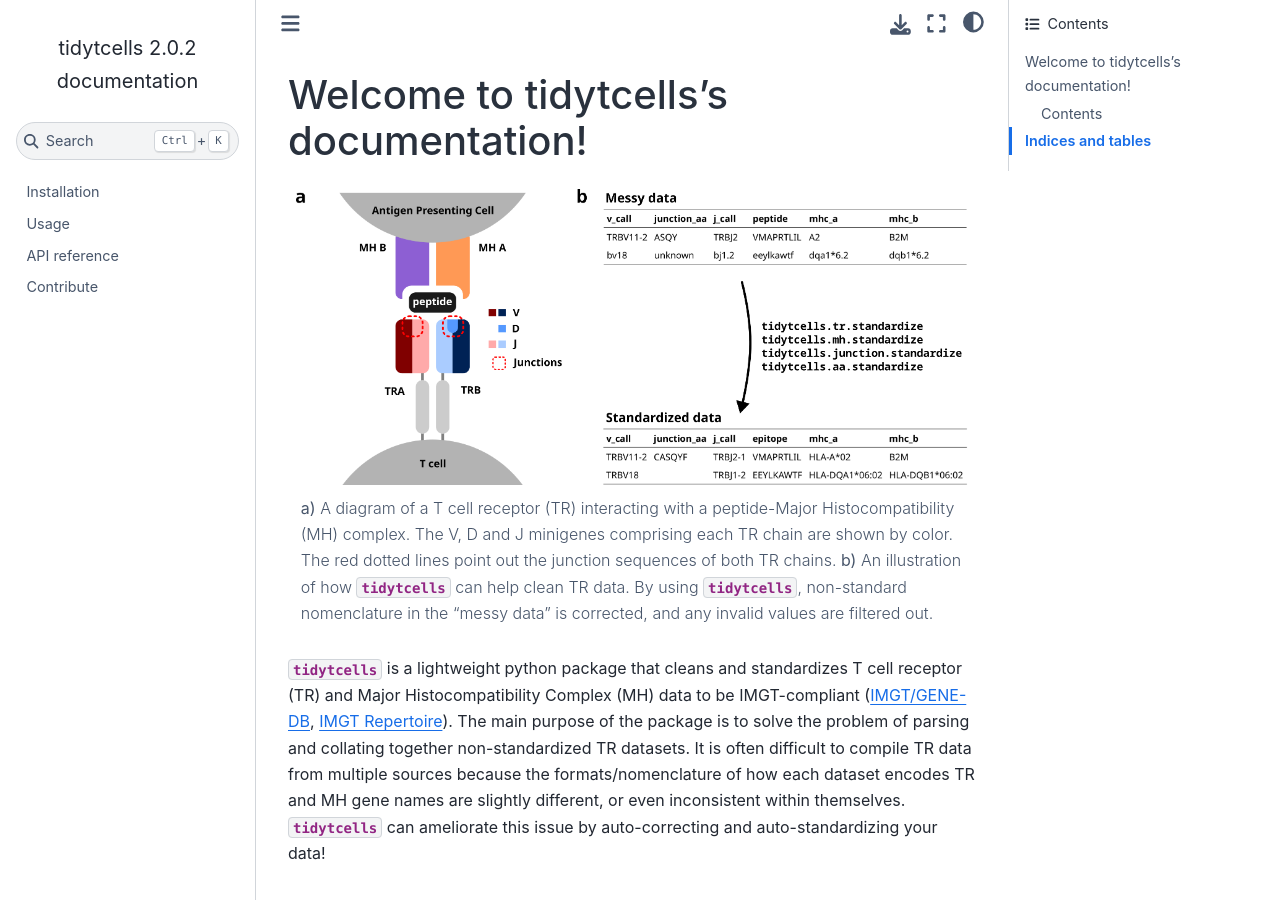
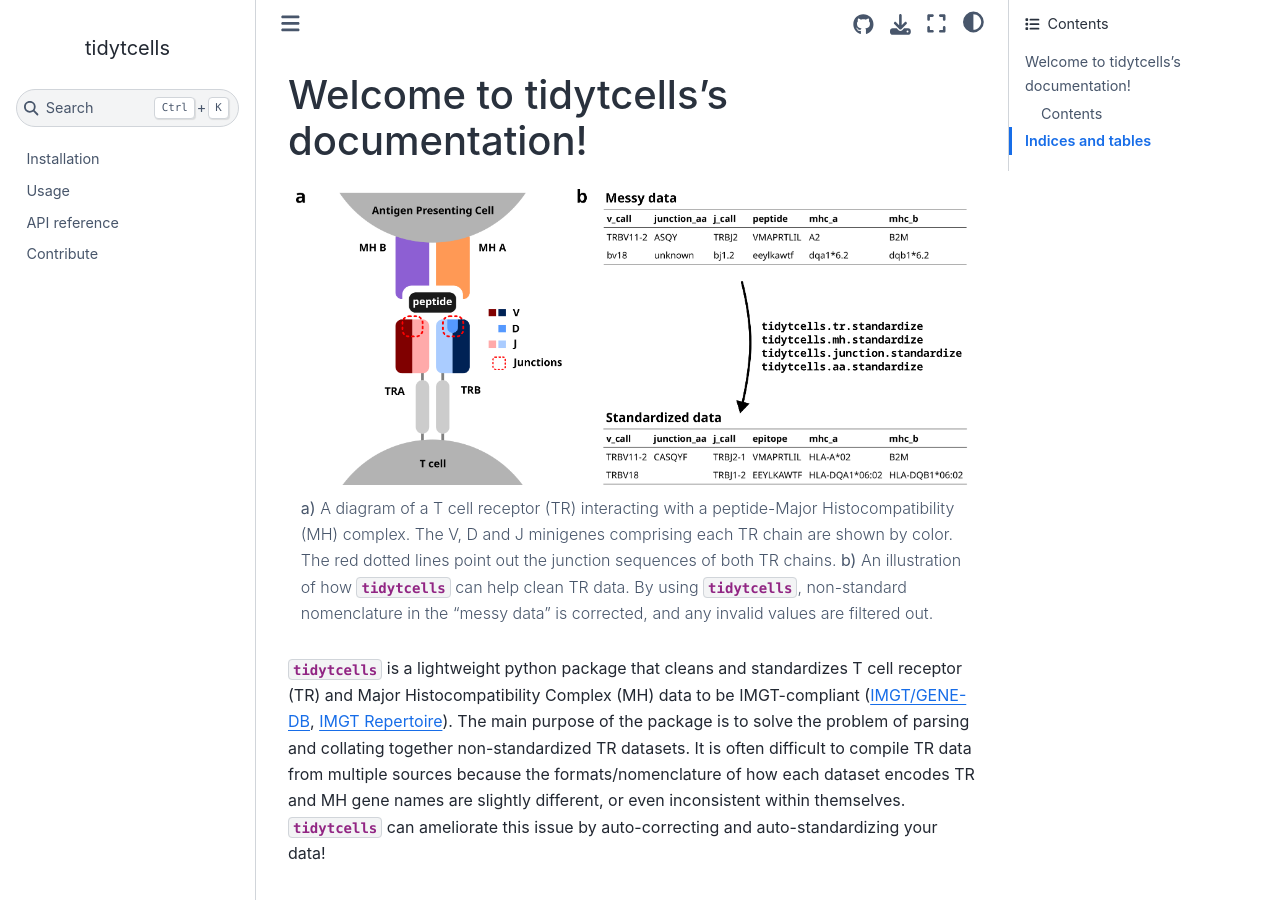
Before and after one commit to yutanagano/tidytcells, a Sphinx documentation site: the page built from docs/index.rst, in a window 1280 px wide and 900 px high. Built offline with Sphinx 7.4.7 and the Sphinx Book theme 1.1.4, drawn with Linux system fonts in a browser that asks for light colours; some of the changed lines change nothing that is shown.

Commit message:
Configure doc theme options

```diff
--- a/docs/conf.py
+++ b/docs/conf.py
@@ -32,4 +32,11 @@ autosummary_imported_members = True
 # https://www.sphinx-doc.org/en/master/usage/configuration.html#options-for-html-output
 
 html_theme = "sphinx_book_theme"
+html_title = "tidytcells"
+html_theme_options = {
+    "repository_url": "https://github.com/yutanagano/tidytcells",
+    "path_to_docs": "docs",
+    "use_repository_button": True,
+    "use_issues_button": True
+}
 # html_static_path = ['_static']
```
